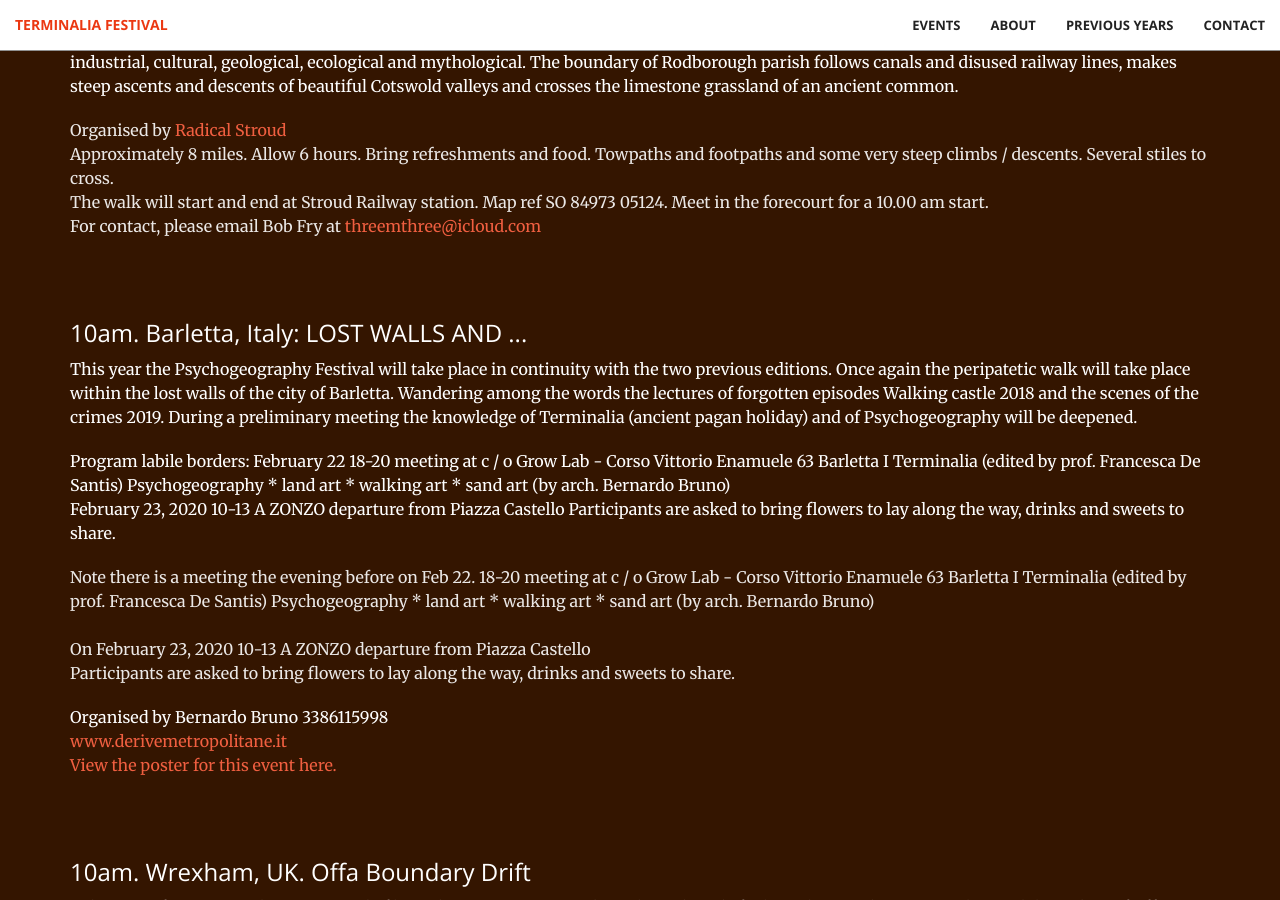
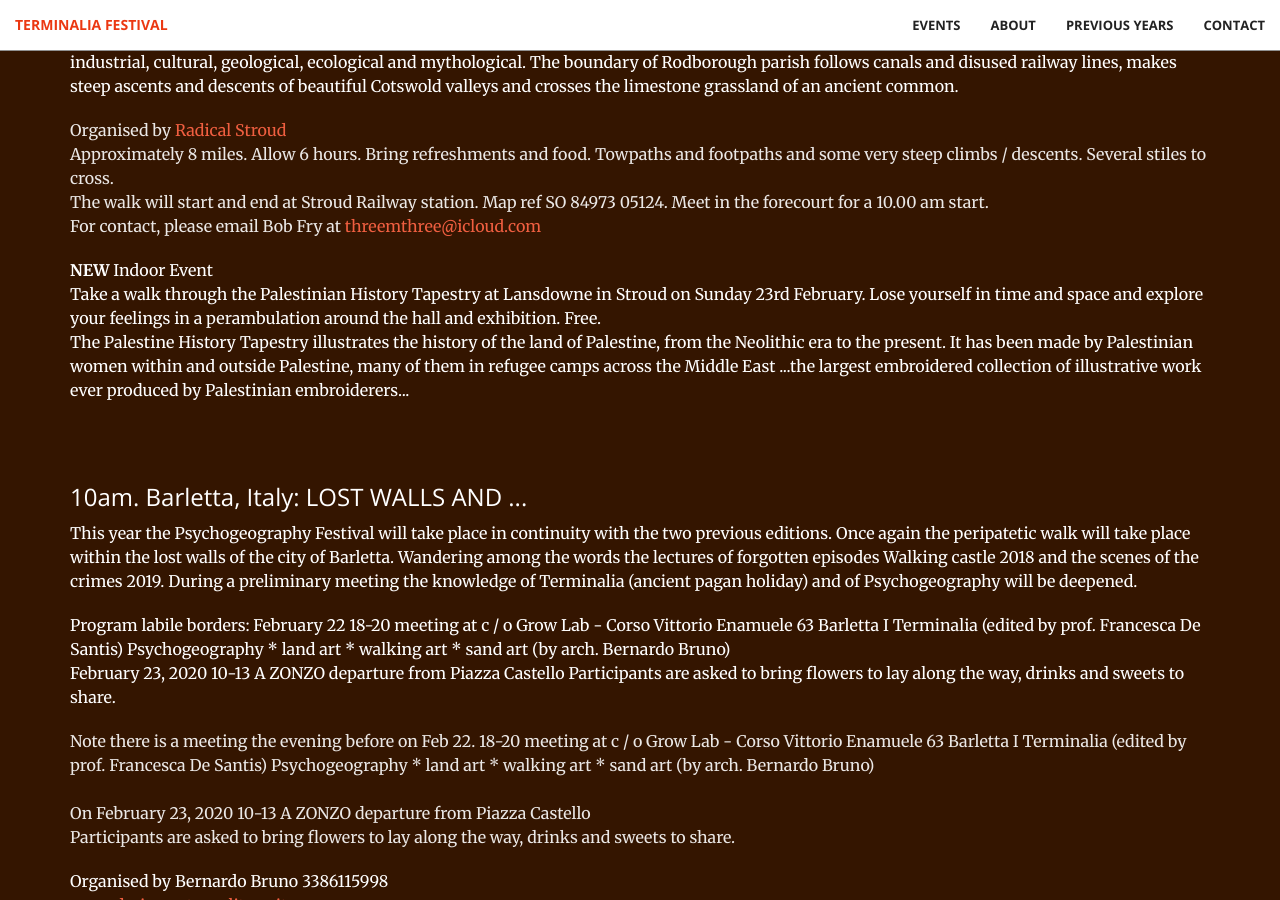
Before and after one commit to timwaters/terminalia, a Jekyll site: the page built from index.html, in a window 1280 px wide and 900 px high, scrolled down 2894 px. Built offline with Jekyll 4.4.1, drawn with Linux system fonts in a browser that asks for light colours.

Commit message:
add indoor stroud event

```diff
--- a/_includes/events.html
+++ b/_includes/events.html
@@ -76,6 +76,13 @@
             The walk will start and end at Stroud Railway station.  Map ref SO 84973 05124.  Meet in the forecourt for a 10.00 am start.
             <br />
             For contact, please email Bob Fry at <a href="mailto:threemthree@icloud.com">threemthree@icloud.com</a>
+          </p>
+
+          <p>
+            <b>NEW</b> Indoor Event <br />
+            Take a walk through the Palestinian History Tapestry at Lansdowne in Stroud on Sunday 23rd February. Lose yourself in time and space and explore your feelings in a perambulation around the hall and exhibition. Free.
+            <br />
+            The Palestine History Tapestry illustrates the history of the land of Palestine, from the Neolithic era to the present. It has been made by Palestinian women within and outside Palestine, many of them in refugee camps across the Middle East ...the largest embroidered collection of illustrative work ever produced by Palestinian embroiderers...
           </p>
         </div>
 
```
